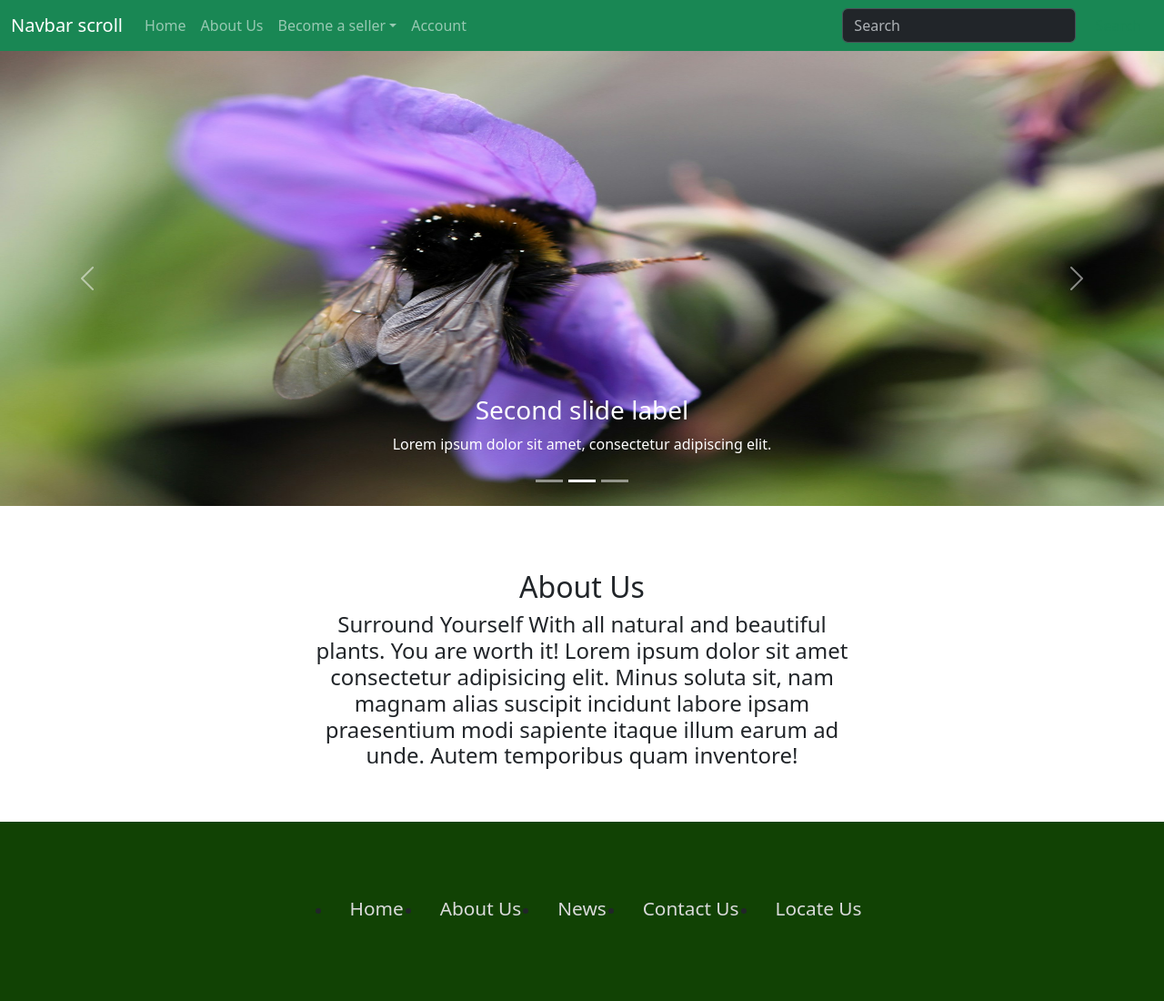
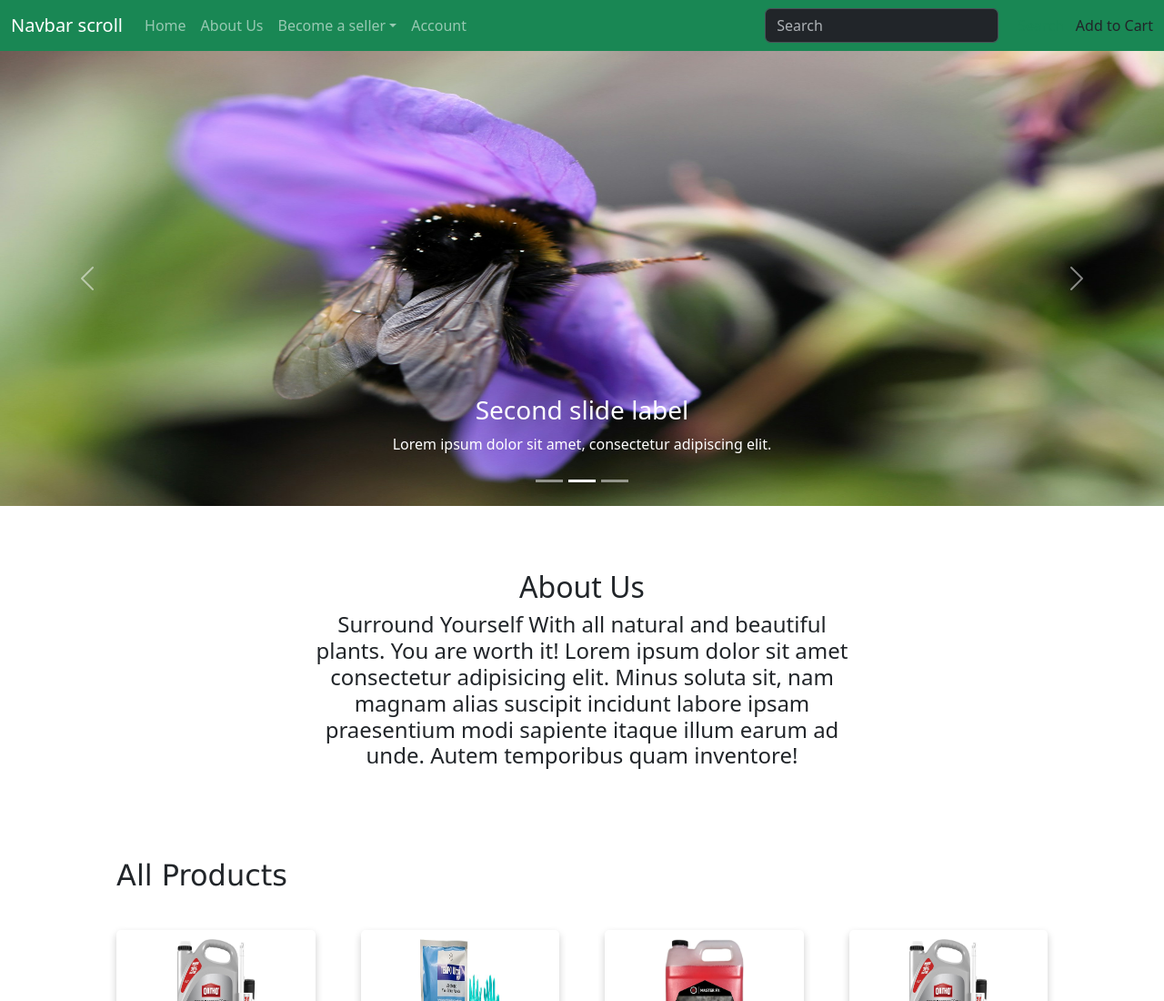
Before and after one commit to Rofiatmuritala/AgroMarketPlace, a React (Vite) app: page / in a window 1280 px wide. Shown: the top 1100 px of the page at 91% size. Built offline with nearby package versions, Linux system fonts and the light colour scheme.

Commit message:
products

```diff
--- a/src/App.css
+++ b/src/App.css
@@ -1,3 +1,4 @@
+
 * {
     box-sizing: border-box;
     margin: 0;
--- a/src/components/NavbarComponent.jsx
+++ b/src/components/NavbarComponent.jsx
@@ -7,7 +7,7 @@ import NavDropdown from "react-bootstrap/NavDropdown";
 
 function NavbarComponent() {
   return (
-    <Navbar className="" expand="lg" bg="success" data-bs-theme="dark">
+    <Navbar className="" expand="lg" bg="success" data-bs-theme="dark" >
       <Container fluid>
         <Navbar.Brand href="#">Navbar scroll</Navbar.Brand>
         <Navbar.Toggle aria-controls="navbarScroll" />
@@ -42,10 +42,14 @@ function NavbarComponent() {
             />
             <Button variant="outline-success">Search</Button>
           </Form>
+          <Nav.Link href="#action2">Add to Cart</Nav.Link>
+
         </Navbar.Collapse>
       </Container>
     </Navbar>
-  );
+
+
+);
 }
 
 export default NavbarComponent;
--- /dev/null
+++ b/src/components/ProductComponent.jsx
@@ -0,0 +1,30 @@
+import React from "react";
+import { productItems } from "./products-json.js";
+
+function ProductComponent() {
+    return (
+            <div>
+                <section className="products-section">
+                    <div className="products-section-title">
+                        <h2>All Products</h2>
+                    </div>
+                    <div className="product-items">
+
+                        {productItems.map((product) => (
+                            <div key={product.id} >
+                                <div className="product-card">
+                                    {/* add width of 100% to images */}
+                                    <img src={product.image_url} alt="product image" />
+                                    <h2>{product.name}</h2>
+                                    <p className="price">GHC {product.price}</p>
+                                    <p>{product.description}</p>
+                                    <p><button type="submit">Add to Cart</button></p>
+                                </div>
+                            </div>))}
+                    </div>
+                </section>
+            </div>
+
+    );
+}
+export default ProductComponent;
--- a/src/pages/HomePage.jsx
+++ b/src/pages/HomePage.jsx
@@ -3,6 +3,7 @@ import HeroComponent from "../components/HeroComponent";
 // import AboutComponent from "../components/AboutComponent";
 import AboutComponent from "../components/AboutComponent";
 import FooterComponent from "../components/FooterComponent";
+import ProductComponent from "../components/ProductComponent";
 
 function HomePage() {
   return (
@@ -15,6 +16,7 @@ function HomePage() {
 
 
         <AboutComponent />
+        <ProductComponent />
         <FooterComponent />
 
       </>
```
